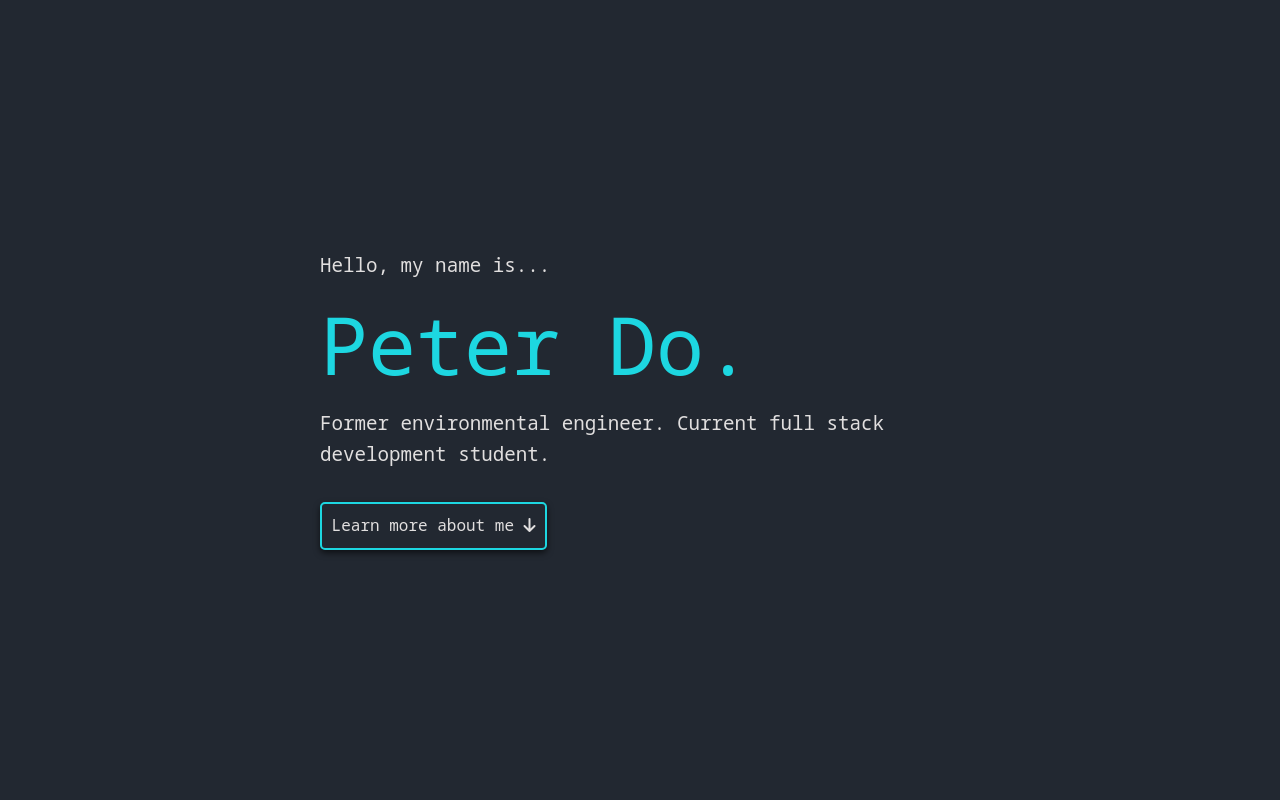
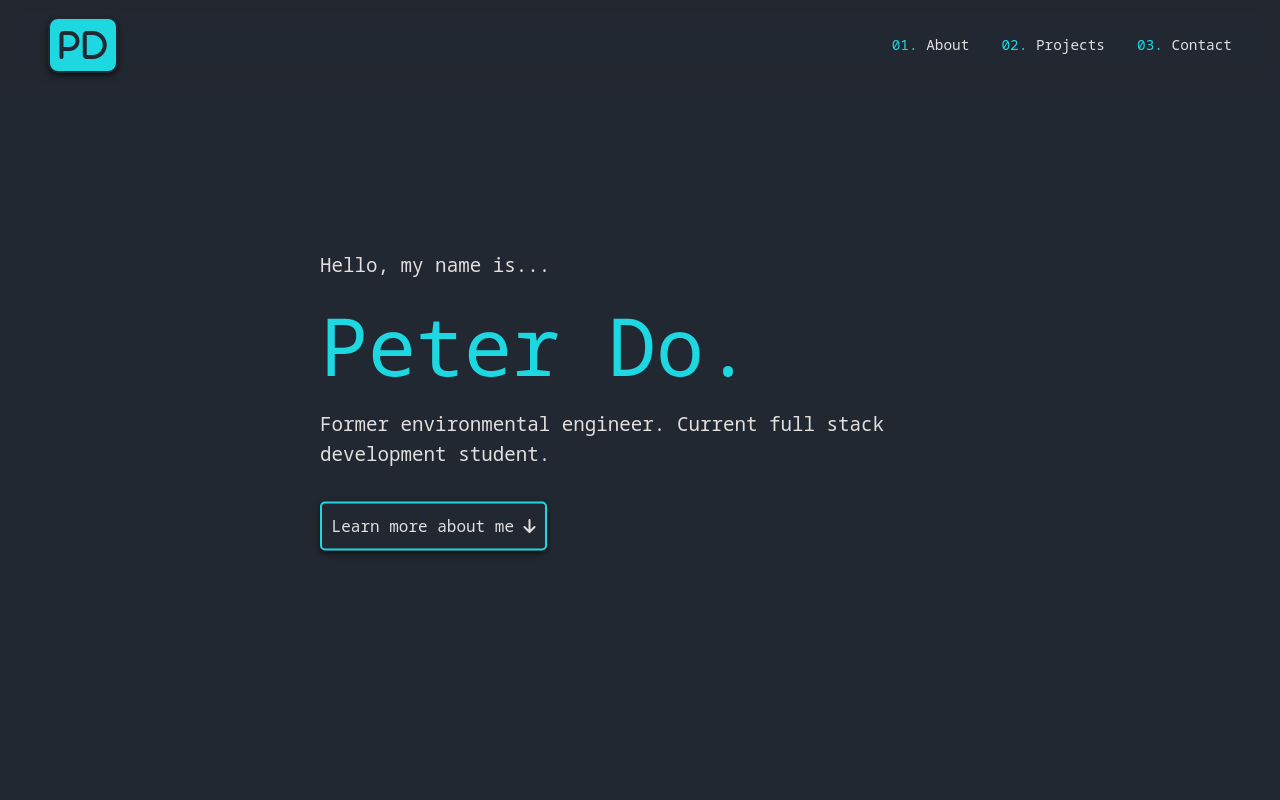
Before and after one commit to Nogiback/Personal-Portfolio, a plain HTML site: page index.html in a window 1280 px wide. Shown: the top 800 px of the page. Drawn offline with nearby package versions, Linux system fonts and the light colour scheme.

Commit message:
Added header and styling, created sections in HTML, added animations/transitions, refactoring

```diff
--- a/index.html
+++ b/index.html
@@ -16,11 +16,33 @@
     <title>Nogiback Personal Portfolio</title>
   </head>
   <body>
-    <div id="hero">
+    <header id="header">
+      <div id="logo">
+        <a href="#Hero"
+          ><i class="fa-solid fa-p"></i><i class="fa-solid fa-d"></i
+        ></a>
+      </div>
+      <nav id="tabs-container">
+        <button class="tab" id="about-tab">
+          <a href="#About"><span>01.</span> About</a>
+        </button>
+        <button class="tab" id="projects-tab">
+          <a href="#Projects"><span>02.</span> Projects</a>
+        </button>
+        <button class="tab" id="contact-tab">
+          <a href="#Contact"><span>03.</span> Contact</a>
+        </button>
+      </nav>
+    </header>
+
+    <main>
+      <section id="Hero">
+        <div id="hero-details">
           <p id="greeting">Hello, my name is...</p>
           <h1 id="name">Peter Do.</h1>
           <h2 id="tagline">
-        Former environmental engineer. Current full stack development student.
+            Former environmental engineer. Current full stack development
+            student.
           </h2>
           <button id="scroll-btn">
             <a href="#about">
@@ -30,5 +52,10 @@
             </a>
           </button>
         </div>
+      </section>
+      <section id="About">ABOUT SECTION</section>
+      <section id="Projects">PROJECTS SECTION</section>
+      <section id="Contact">CONTACT SECTION</section>
+    </main>
   </body>
 </html>
--- a/styles/main.css
+++ b/styles/main.css
@@ -20,36 +20,164 @@ body {
   line-height: 1.6;
 }
 
-#hero {
+section {
   display: flex;
-  flex-direction: column;
+  flex-direction: row;
   justify-content: center;
-  align-items: flex-start;
+  align-items: center;
+  height: 100vh;
+  width: 100%;
+}
+
+@keyframes fadeIn {
+  from {
+    opacity: 0;
+  }
+  to {
+    opacity: 1;
+  }
+}
+@keyframes scrollDown {
+  from {
+    top: -100px;
+  }
+  to {
+    top: 0px;
+  }
+}
+#header {
+  display: flex;
+  flex-direction: row;
+  justify-content: space-between;
+  align-items: center;
+  -webkit-backdrop-filter: blur(10px);
+          backdrop-filter: blur(10px);
+  padding: 0 3rem;
+  height: 90px;
+  position: sticky;
+  top: 0;
+  z-index: 1;
+}
+
+#logo {
+  display: flex;
+  flex-direction: row;
+  justify-content: center;
+  align-items: center;
+  box-shadow: 0 3px 6px rgba(0, 0, 0, 0.6);
+  position: relative;
+  font-size: 2rem;
+  color: rgb(34, 40, 49);
+  background-color: rgb(29, 215, 225);
+  padding: 0.6rem;
+  border: 2px solid;
+  border-radius: 10px;
+  transition: all 0.3s ease-in-out;
+  opacity: 0%;
+  animation: fadeIn 1.5s forwards, scrollDown 1.5s forwards;
+  cursor: pointer;
+}
+#logo a {
+  display: flex;
+  gap: 0.2rem;
+  text-decoration: none;
+  color: rgb(34, 40, 49);
+  transition: all 0.3s ease-in-out;
+}
+#logo a:hover {
+  color: rgb(29, 215, 225);
+}
+#logo:hover {
+  background-color: rgb(34, 40, 49);
+  border: 2px solid rgb(29, 215, 225);
+}
+#logo:hover a {
+  color: rgb(29, 215, 225);
+}
+
+#tabs-container {
+  display: flex;
+  flex-direction: row;
+  justify-content: center;
+  align-items: center;
+  gap: 2rem;
+  background: none;
+}
+#tabs-container button {
+  background: none;
+  font-size: 0.9rem;
+}
+#tabs-container button a {
+  text-decoration: none;
+  color: rgb(225, 223, 223);
+  transition: color 0.3s ease-in-out;
+}
+#tabs-container button a span {
+  color: rgb(29, 215, 225);
+}
+#tabs-container button a:hover {
+  color: rgb(29, 215, 225);
+  border-bottom: 1px solid rgb(29, 215, 225);
+}
+
+.active {
+  color: rgb(29, 215, 225);
+  border-bottom: 1px solid rgb(29, 215, 225);
+}
+
+#about-tab {
+  position: relative;
+  opacity: 0%;
+  animation: fadeIn 1.5s forwards, scrollDown 1.5s forwards;
+  animation-delay: 0;
+}
+
+#projects-tab {
+  position: relative;
+  opacity: 0%;
+  animation: fadeIn 1.5s forwards, scrollDown 1.5s forwards;
+  animation-delay: 0.1s;
+}
+
+#contact-tab {
+  position: relative;
+  opacity: 0%;
+  animation: fadeIn 1.5s forwards, scrollDown 1.5s forwards;
+  animation-delay: 0.2s;
+}
+
+#hero-details {
   position: absolute;
   top: 50%;
   left: 50%;
   transform: translate(-50%, -50%);
-  height: 100vh;
+  width: 50%;
 }
 
 #greeting {
   position: relative;
   font-size: 1.2rem;
-  animation: fadeIn 1.5s, scrollDown 1s forwards;
+  opacity: 0%;
+  animation: fadeIn 1s forwards, scrollDown 1s forwards;
+  animation-delay: 1s;
 }
 
 #name {
   position: relative;
   font-size: 5rem;
   color: rgb(29, 215, 225);
-  animation: fadeIn 1.5s, scrollDown 1s forwards;
+  opacity: 0%;
+  animation: fadeIn 1s forwards, scrollDown 1s forwards;
+  animation-delay: 2s;
 }
 
 #tagline {
   position: relative;
   font-size: 1.2rem;
   margin-bottom: 2rem;
-  animation: fadeIn 1.5s, scrollDown 1s forwards;
+  opacity: 0%;
+  animation: fadeIn 1s forwards, scrollDown 1s forwards;
+  animation-delay: 3s;
 }
 
 #scroll-btn {
@@ -62,9 +190,9 @@ body {
   cursor: pointer;
   transition: all 0.3s ease-in;
   box-shadow: 0 3px 6px rgba(0, 0, 0, 0.6);
+  opacity: 0%;
   animation: fadeIn 1s forwards;
-  opacity: 0%;
-  animation-delay: 1s;
+  animation-delay: 4s;
 }
 #scroll-btn a {
   text-decoration: none;
@@ -80,21 +208,4 @@ body {
 }
 #scroll-btn:active {
   top: 2px;
-}
-
-@keyframes fadeIn {
-  0% {
-    opacity: 0;
-  }
-  100% {
-    opacity: 1;
-  }
-}
-@keyframes scrollDown {
-  0% {
-    top: -100px;
-  }
-  100% {
-    top: 0px;
-  }
 }/*# sourceMappingURL=main.css.map */
```
Also changed, not shown: main.js (+2 -2 lines), 1 other file. Lines whose indentation alone changed are shown as unchanged.
